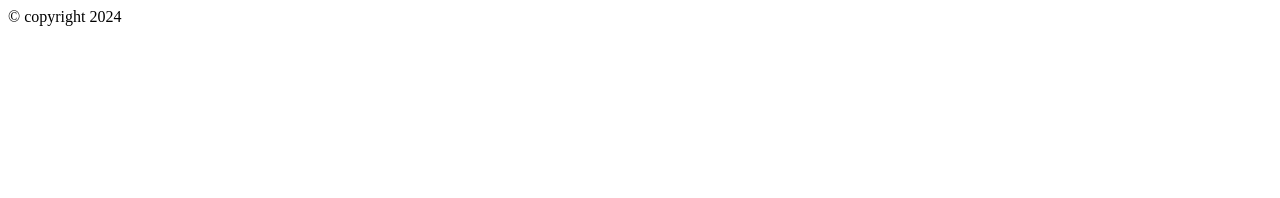
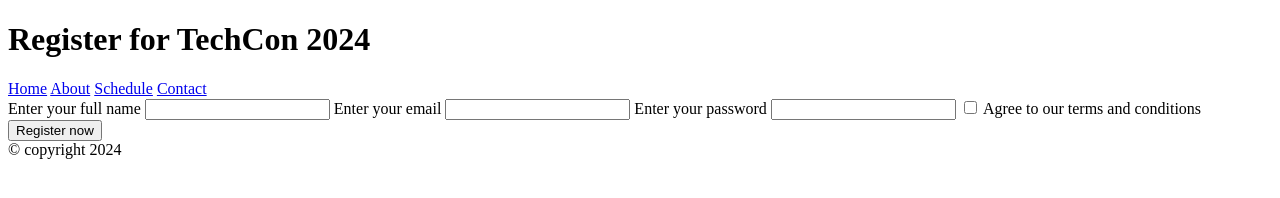
Before and after one commit to theafrodev/TechCon_HTML, a plain HTML site: page techcon_website/register.html in a window 1280 px wide. Drawn offline with Linux system fonts and the light colour scheme.

Commit message:
added registration form

```diff
--- a/techcon_website/register.html
+++ b/techcon_website/register.html
@@ -6,6 +6,35 @@
     <title>Document</title>
 </head>
 <body>
+    <header>
+        <h1>Register for TechCon 2024</h1>
+
+        <nav>
+            <a href="index.html">Home</a>
+            <a href="about.html">About</a>
+            <a href="schedule.html">Schedule</a>
+            <a href="contact.html">Contact</a>
+        </nav>
+    </header>
+
+    <main>
+        <form action="">
+            <label for="name">Enter your full name</label>
+            <input type="text" name="name" id="name">
+
+            <label for="email">Enter your email</label>
+            <input type="email" name="email" id="email">
+
+            <label for="password">Enter your password</label>
+            <input type="password" name="password" id="password">
+
+            <input type="checkbox" name="terms" id="terms">
+            <label for="checkbox">Agree to our terms and conditions</label>
+
+            <button type="submit">Register now</button>
+        </form>
+    </main>
+
     <footer>
         &copy; copyright 2024
     </footer>
```
